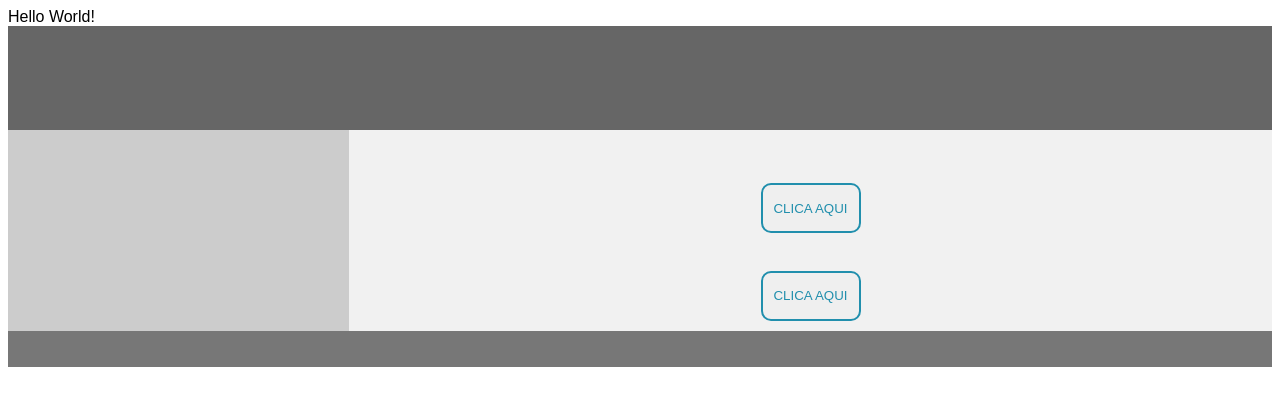
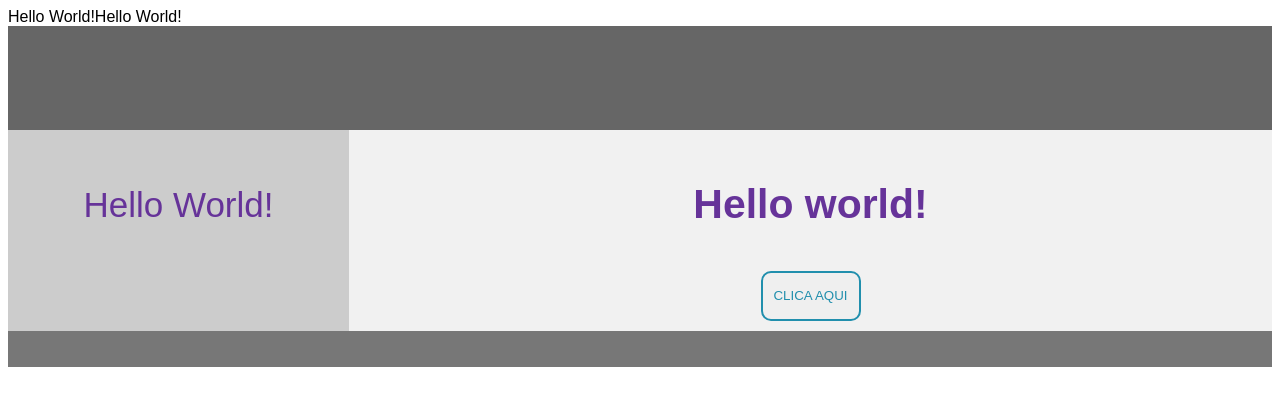
Before and after one commit to GiovannaPazello/site-exercicio-1-curso-react, a plain HTML site: page index.html in a window 1280 px wide. Drawn offline with Linux system fonts and the light colour scheme.

Commit message:
Finalizando o codigo

```diff
--- a/index.html
+++ b/index.html
@@ -6,7 +6,7 @@
     <link rel="stylesheet" href="style.css">
     <script src="script.js"></script>
 </head>
-<body>
+<body  onload="sayHello()">
     <header>
         <h2></h2>
       </header>
@@ -14,7 +14,7 @@
       <section>
         <nav>
           <ul>
-            <li id="li"><a href="#"></a></li>
+            <li id="li"></li>
           </ul>
         </nav>
 
@@ -22,8 +22,6 @@
           <h1 id="demo"></h1>
           <p id="button1"></p>
           <button type="button" onclick='button1()'>CLICA AQUI</button>
-          <p id="button2"></p>
-          <button type="button" onclick='button2()'>CLICA AQUI</button>
         </article>
       </section>
 
--- a/script.js
+++ b/script.js
@@ -5,13 +5,9 @@ alert("Hello World!");
 document.write("Hello World!");
 
 //Hello World dentro do article no primeiro p
-//Por que o getElementById não funciona?
-document.getElementById("text").innerHTML = "Hello World!";
-
-//Aparece o hello world depois que clica no botão
-function button2() {
-    return document.getElementById("button2").innerHTML = "Hello World!"
-  };
+document.addEventListener("DOMContentLoaded", function() {
+  document.getElementById("li").innerHTML = "Hello World!";
+});
 
 //Primeiro botão
 function button1() {
@@ -21,6 +17,33 @@ function button1() {
 //print hello world
 console.log("Hello World!");
 
-//Por quê não funciona?
-const myElement = document.getElementById("li");
-document.getElementById("demo").innerHTML = myElement.innerHTML;
+//Aparecer no h1 do html
+document.addEventListener("DOMContentLoaded", function() {
+  document.getElementById("demo").innerHTML = "Hello world!";
+});
+
+//Atribuindo uma variável e inserindo no body
+var textNode = document.createTextNode("Hello World!");
+document.body.appendChild(textNode);
+
+//Atribuinndo uma variável e imprimindo no console
+var mensagem = "Hello World!";
+console.log(mensagem);
+
+//Criando uma função para printar o hello world
+function sayHello() {
+  alert("Hello World!");
+}
+sayHello();
+
+//Criando uma arrow function
+var sayHello = '';
+var sayHello = () => {
+  alert("Hello World!");
+};
+sayHello();
+
+//Usando uma função IIFE
+(function() {
+  console.log("Hello World!");
+})();
```
